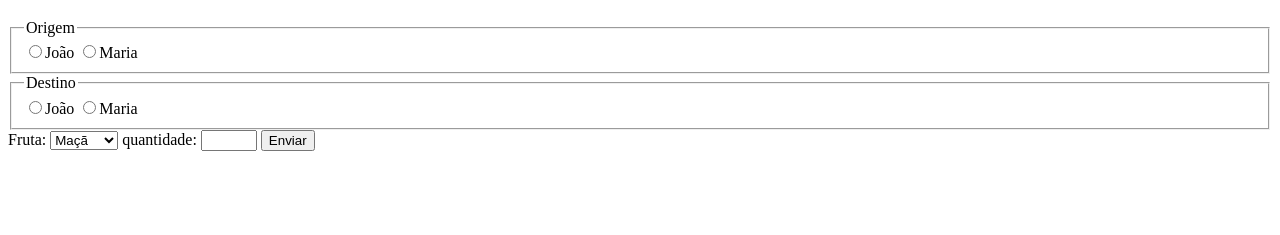
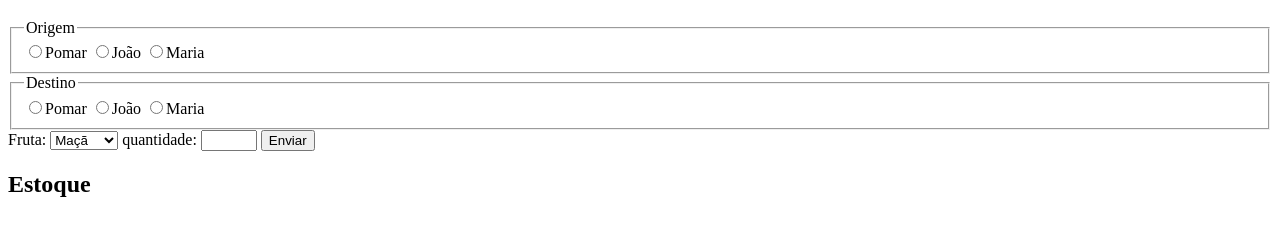
Before and after one commit to ufjf-dcc202/ufjf-dcc202-2023-3-a-atv12-Breno-Machado-exe, a website: page index.html in a window 1280 px wide. Shown: the part 61-296 px from the top of the page. Drawn offline with Linux system fonts and the light colour scheme.

Commit message:
Fez estoque

```diff
--- a/index.html
+++ b/index.html
@@ -14,12 +14,16 @@
                 <fieldset>
                     <legend>Origem</legend>
                 <label>
+                        <input type="radio" name="origem" value="pomar">Pomar</label>
+                <label>
                 <input type="radio" name="origem" value="joao">João</label>
                 <label>
                 <input type="radio" name="origem" value="maria">Maria</label>
                 </fieldset>
                 <fieldset>
                     <legend>Destino</legend>
+                <label>
+                    <input type="radio" name="destino" value="pomar">Pomar</label
                 <label>
                 <input type="radio" name="destino" value="joao">João</label>
                 <label>
@@ -40,6 +44,12 @@
                 <button type="submit">Enviar</button>
             </form>
         </section>
+        <section>
+            <h2>Estoque</h2>
+            <ol id="olJoao" > </ol>
+            <ol id="olMaria"></ol>
+
+        </section>
     </main>
 </body>
 </html>
--- a/main.js
+++ b/main.js
@@ -2,6 +2,9 @@
 
 document.entrada.addEventListener('submit',leFormulario);
 //leFormulario();
+
+const olJoao = document.querySelector("#olJoao");
+const olMaria = document.querySelector("#olMaria");
 
 function leFormulario (event) {
     event.preventDefault();
```
